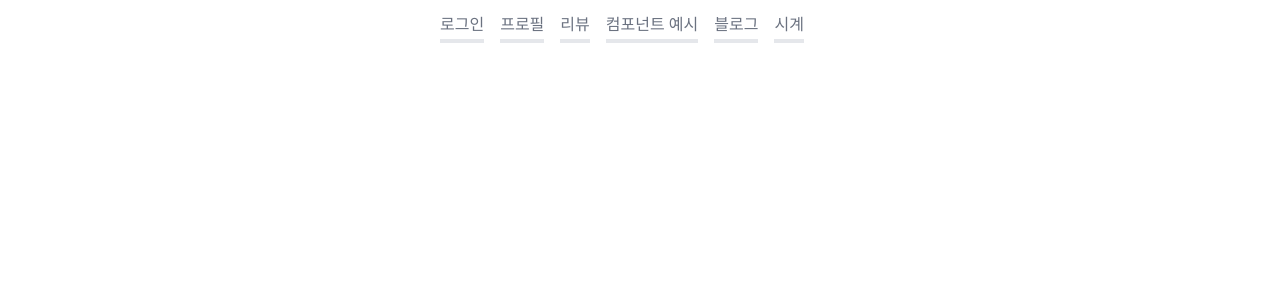
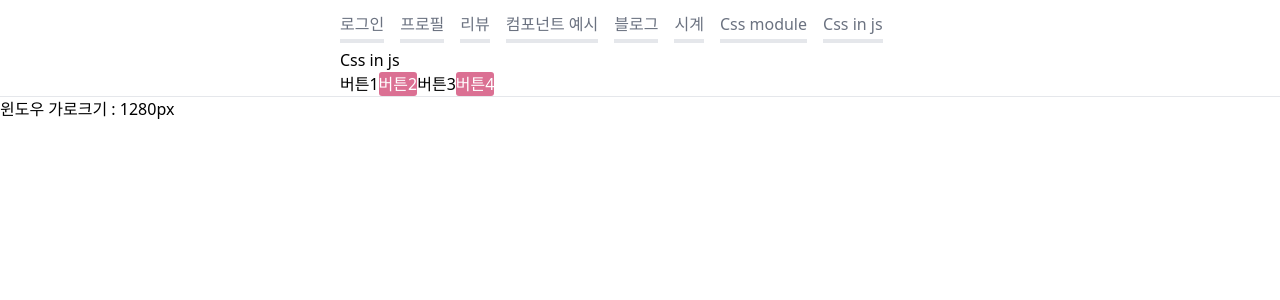
Before and after one commit to KWONHAAAEUN/myproj-react, a React (Create React App) app: page /examples/css-in-js in a window 1280 px wide. Shown: the top 300 px of the page. Built offline with nearby package versions, Linux system fonts and the light colour scheme; the HTML template or start-up script is replaced by a standard one.

Commit message:
CSS를 적용하는 다양한 방법 (css, scss, module, styled-components) 소개

```diff
--- a/package.json
+++ b/package.json
@@ -11,6 +11,7 @@
     "react-dom": "^17.0.2",
     "react-router-dom": "6",
     "react-scripts": "5.0.0",
+    "styled-components": "^5.3.3",
     "web-vitals": "^2.1.0"
   },
   "scripts": {
@@ -40,6 +41,7 @@
   "devDependencies": {
     "autoprefixer": "^10.4.1",
     "postcss": "^8.4.5",
+    "sass": "^1.47.0",
     "tailwindcss": "^3.0.11"
   }
 }
--- a/src/App.css
+++ b/src/App.css
@@ -1,4 +1,4 @@
 .app {
-  width: 400px;
+  width: 600px;
   margin: 0 auto;
 }
--- a/src/App.js
+++ b/src/App.js
@@ -10,8 +10,12 @@
 import PostForm from 'pages/blog/PostForm';
 import PostDetail from 'pages/blog/PostDetail';
 import Clock from 'pages/examples/Clock';
+import useWindowWidth from 'hook/useWindowWidth';
+import CssModlue from 'pages/examples/CssModule';
+import CssInJs from 'pages/examples/CssInJs';
 
 function App() {
+  const windowWidth = useWindowWidth();
   return (
     <>
       <div className="app">
@@ -28,8 +32,12 @@
           <Route path="/blog/:postId/" element={<PostDetail />} />
           <Route path="/blog/new/" element={<PostForm />} />
           <Route path="/blog/:postId/edit/" element={<PostForm />} />
+          <Route path="/examples/css-module" element={<CssModlue />} />
+          <Route path="/examples/css-in-js" element={<CssInJs />} />
         </Routes>
       </div>
+      <hr />
+      윈도우 가로크기 : {windowWidth}px
       <Routes>
         <Route path="/examples/clock/" element={<Clock />} />
       </Routes>
--- a/src/components/TopNav.jsx
+++ b/src/components/TopNav.jsx
@@ -22,6 +22,12 @@
         <li>
           <MyLink to="/examples/clock/">시계</MyLink>
         </li>
+        <li>
+          <MyLink to="/examples/css-module/">Css module</MyLink>
+        </li>
+        <li>
+          <MyLink to="/examples/css-in-js/">Css in js</MyLink>
+        </li>
       </ul>
     </div>
   );
--- /dev/null
+++ b/src/pages/examples/CssInJs.jsx
@@ -0,0 +1,44 @@
+import styled, { css } from 'styled-components';
+
+function CssInJs() {
+  return (
+    <div>
+      <h2>Css in js</h2>
+      <Button1 primary>버튼1</Button1>
+      <Button1>버튼2</Button1>
+      <Button2 primary>버튼3</Button2>
+      <Button2>버튼4</Button2>
+    </div>
+  );
+}
+
+function Button1({ primary, children }) {
+  return (
+    <button
+      style={{
+        backgroundColor: 'palevioletred',
+        borderRadius: '3px',
+        border: 'none',
+        color: 'white',
+        ...(primary && { backgroundColor: 'white', color: 'black' }),
+      }}
+    >
+      {children}
+    </button>
+  );
+}
+
+const Button2 = styled.button`
+  background: palevioletred;
+  border-radius: 3px;
+  border: none;
+  color: white;
+  ${(props) =>
+    props.primary &&
+    css`
+      background: white;
+      color: black;
+    `}
+`;
+
+export default CssInJs;
--- /dev/null
+++ b/src/pages/examples/CssModule.css
@@ -0,0 +1,16 @@
+.css-module {
+  background-color: yellow;
+  color: green;
+}
+
+.css-module h2 {
+  color: black;
+}
+
+.css-module .content {
+  background-color: orange;
+}
+
+.css-module .date {
+  background-color: lightblue;
+}
--- /dev/null
+++ b/src/pages/examples/CssModule.jsx
@@ -0,0 +1,17 @@
+// import './CssModule.css';
+import './CssModule.scss';
+// import from으로 module을 부를 수 있음
+// import Styles from './CssModule.module.css';
+// 클래스 네임을 유니크하게 만들어줌으로써, 다른 컴포넌트 내에서도 사용가능
+
+function CssModule() {
+  return (
+    <div className="css-module">
+      <h2>Css Module</h2>
+      <div className="content">내용</div>
+      <div className="date">2022.01.11</div>
+    </div>
+  );
+}
+
+export default CssModule;
--- /dev/null
+++ b/src/pages/examples/CssModule.module.css
@@ -0,0 +1,4 @@
+.cssmodule {
+  background-color: yellow;
+  color: red;
+}
--- /dev/null
+++ b/src/pages/examples/CssModule.scss
@@ -0,0 +1,16 @@
+.css-module {
+  background-color: yellow;
+  color: green;
+
+  h2 {
+    color: black;
+  }
+}
+
+.content {
+  background-color: orange;
+}
+
+.date {
+  background-color: lightblue;
+}
```
Also changed, not shown: 1 other file (tests, documents, lock files or other folders).
